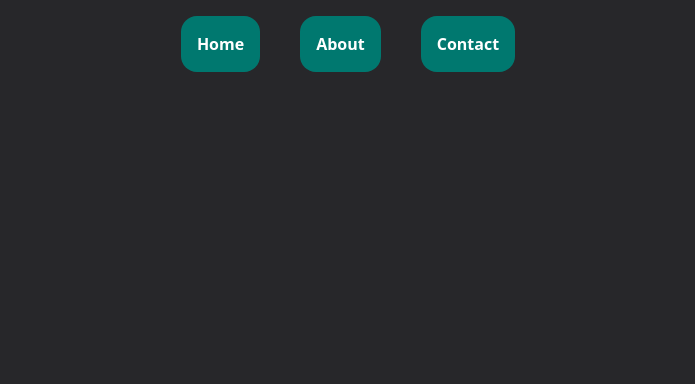
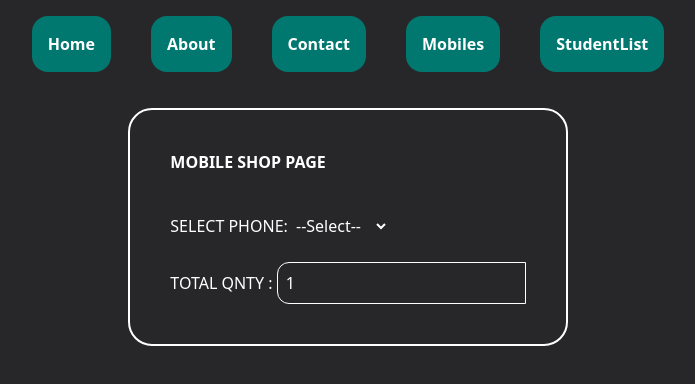
Before and after one commit to abhishekkrmahto/Single-Page-Application, a React (Vite) app: page /#/mobiles in a window 1280 px wide. Before the commit this address had no page. Shown: the top 384 px of the page, without its empty margins (292-987 px from the left). Built offline with nearby package versions, Linux system fonts and the light colour scheme.

Commit message:
learned how to use axios get to get data from api and display in table of react

```diff
--- a/package.json
+++ b/package.json
@@ -12,6 +12,8 @@
   },
   "dependencies": {
     "@tailwindcss/vite": "^4.1.18",
+    "axios": "^1.13.2",
+    "axois": "^0.0.1-security",
     "react": "^19.2.0",
     "react-dom": "^19.2.0",
     "react-router-dom": "^7.11.0",
--- a/src/App.jsx
+++ b/src/App.jsx
@@ -3,6 +3,8 @@ import HomePage from "./components/HomePage/HomePage";
 import About from "./components/about/About"
 import Contact from "./components/contact/Contact"
 import { Routes, Route, Link, BrowserRouter } from "react-router-dom";
+import Mobiles from "./components/mobiles/Mobiles";
+import StudentList from "./components/studentList/StudentList";
 
 const App = () => {
   return (
@@ -13,12 +15,16 @@ const App = () => {
         <Link className="p-4 bg-teal-700 rounded-2xl mt-4 cursor-pointer font-bold" to="/home">Home</Link>
         <Link className="p-4 bg-teal-700 rounded-2xl mt-4 cursor-pointer font-bold" to="/about">About</Link>
         <Link className="p-4 bg-teal-700 rounded-2xl mt-4 cursor-pointer font-bold" to="/contact">Contact</Link>
+        <Link className="p-4 bg-teal-700 rounded-2xl mt-4 cursor-pointer font-bold" to="/mobiles">Mobiles</Link>
+        <Link className="p-4 bg-teal-700 rounded-2xl mt-4 cursor-pointer font-bold" to="/studentList">StudentList</Link>
       </nav>
 
         <Routes>
           <Route path="/home" element={<HomePage></HomePage>}></Route>
           <Route path="/about" element={<About></About>}></Route>
           <Route path="/contact" element={<Contact></Contact>}></Route>
+          <Route path="/mobiles" element={<Mobiles></Mobiles>}></Route>
+          <Route path="/StudentList" element={<StudentList></StudentList>}></Route>
         </Routes>
 
     </div>
--- /dev/null
+++ b/src/components/mobiles/Mobiles.jsx
@@ -0,0 +1,56 @@
+import React, { useState } from 'react'
+
+const Mobiles = () => {
+    const mobiles = [
+        {name:"Iphone 11",img:"https://encrypted-tbn0.gstatic.com/shopping?q=tbn:ANd9GcTQvxyBVTM-SQ-eb7jPSwa3rTG_6SRfZfXQBDwHeq1NDjAr8UM",price:32000},
+        {name:"Iphone 12",img:"https://encrypted-tbn0.gstatic.com/shopping?q=tbn:ANd9GcTG0VQPNw5il4mhtn9ojHS9sTeCaRZ2gEGbASG99p2j13EQOQF_-jbF016-iPpMxlCpmNEMem_JftE3M9JS_UwYmtnBsXAueg",price:43000},
+        {name:"Iphone 13",img:"https://encrypted-tbn3.gstatic.com/shopping?q=tbn:ANd9GcRSnF5oM10JVWuWlzgcYiwXcSIHBoukLWb33e0pQzD7RT42tpscuacnkLR6UuWGhDtN9RMPOYqIMZxKiCww46bkFkQKt7S-",price:56000},
+        {name:"Iphone 14",img:"https://encrypted-tbn1.gstatic.com/shopping?q=tbn:ANd9GcTvjvesNGq7zyoxZ8337j0kntiGVFqkruGeayFcCLN4Q2g3_StNkRIpI0NdbnoKSFIWps1bdQKRgkKe9qg1pywTNCS2jegGu0YqrYi2iVEW",price:62000},
+        {name:"Iphone 15",img:"https://encrypted-tbn2.gstatic.com/shopping?q=tbn:ANd9GcRKj8NxFZGTq2Duw3kub7bAM6b-7zsd_1oF5GkGsknP4ex-A8Dk",price:68000},
+        {name:"Iphone 16",img:"https://encrypted-tbn3.gstatic.com/shopping?q=tbn:ANd9GcQQMoLDh4QWHftruisGgeH4FGIFktFwHryBWlKcQ3nNc7QmiAOJfhFBJFCdvuf4CXUJ1QXGQp9N53rv9egWeGGQSiw9q8U5G1NmFgikNf0G-gfYvmqIIAE_P1o",price:77000},
+    ]
+
+    const [foundMobile, setFoundMobile] = useState(null)
+    const [mobileCount, setMobileCount] = useState(1);
+
+const selectedPhoneHandler=(e)=>{
+    e.preventDefault();
+    const mobileName = e.target.value;
+    const mobile = mobiles.find(m => mobileName === m.name);
+    setFoundMobile(mobile);
+}
+
+
+
+  return (
+
+    <div className='justify-self-center mt-9'>
+
+      <div className="container border-2 p-10 rounded-3xl ">
+        <h1 className='font-bold'>MOBILE SHOP PAGE</h1>
+        <div className="selection mt-10">
+            <label htmlFor="">SELECT PHONE: </label>
+            <select name="" id="" onChange={(e)=>{selectedPhoneHandler(e)}}>
+                <option className='text-black' value="none">--Select--</option>
+                {mobiles.map((mobile,index)=>{
+                    return (<option key={index} value={mobile.name} className='text-black'>{mobile.name}</option>)
+                })}
+            </select>
+            <br /><br />
+            <label htmlFor="">TOTAL QNTY : </label>
+            <input className='border rounded-l-xl p-2' type="number" min={1} placeholder='Enter quantity' value={mobileCount} onChange={(e)=>{setMobileCount(e.target.value)}}/>
+            <br />
+        </div>
+      </div>
+
+      {foundMobile==null?null:<div className="detail-container border-2 p-10 rounded-3xl mt-5">
+        <img className='p-2 border justify-self-center w-[150px] max-w[200px] h-[200px] max-h[200px] rounded-2xl' src={foundMobile.img} alt="" />
+        <h2>Name:{foundMobile.name}</h2>
+        <h2>Price:{foundMobile.price}</h2>
+        <h2>Total Amount: {foundMobile.price*mobileCount}</h2>
+      </div>}
+    </div>
+  )
+}
+
+export default Mobiles
--- /dev/null
+++ b/src/components/studentList/StudentList.jsx
@@ -0,0 +1,43 @@
+import { useEffect, useState } from "react";
+import axios from "axios";
+
+const StudentList = () => {
+  const [studentArray, setStudentArray] = useState([]);
+
+  useEffect(() => {
+    axios
+      .get("https://jsonplaceholder.typicode.com/users")
+      .then((res) => {
+        setStudentArray(res.data);
+      })
+      .catch((err) => console.log(err));
+  }, []);
+
+  return (
+    <div className="justify-self-center mt-9">
+      <h1 className="text-xl uppercase">Student List</h1>
+
+      <table className="border-collapse border w-full mt-5">
+        <thead>
+          <tr>
+            <th className="border px-4 py-2">NAME</th>
+            <th className="border px-4 py-2">EMAIL</th>
+            <th className="border px-4 py-2">PHONE</th>
+          </tr>
+        </thead>
+
+        <tbody>
+          {studentArray.map((s) => (
+            <tr key={s.id}>
+              <td className="border px-4 py-2">{s.name}</td>
+              <td className="border px-4 py-2">{s.email}</td>
+              <td className="border px-4 py-2">{s.phone}</td>
+            </tr>
+          ))}
+        </tbody>
+      </table>
+    </div>
+  );
+};
+
+export default StudentList;
```
Also changed, not shown: 1 other file (tests, documents, lock files or other folders).
